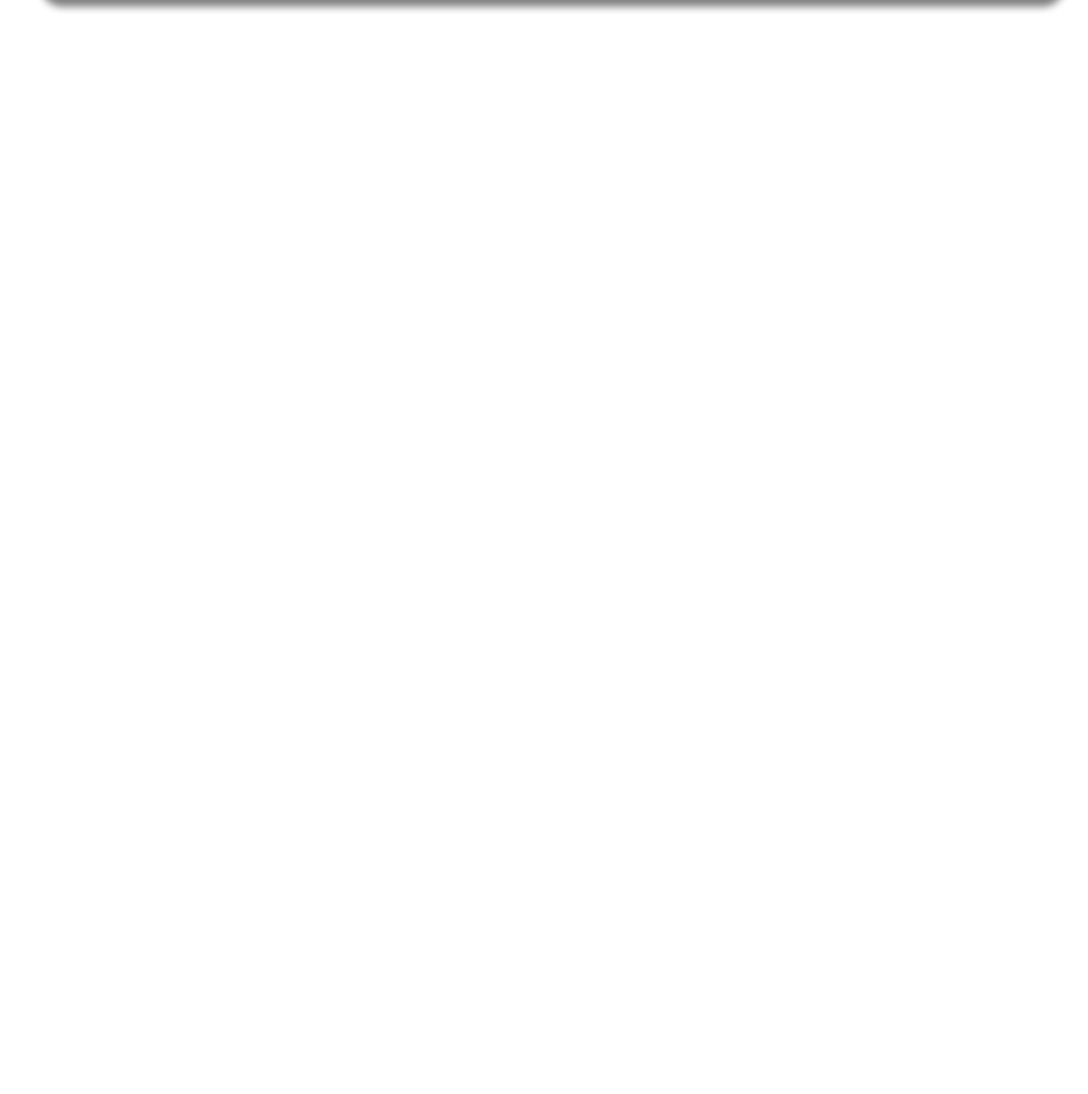
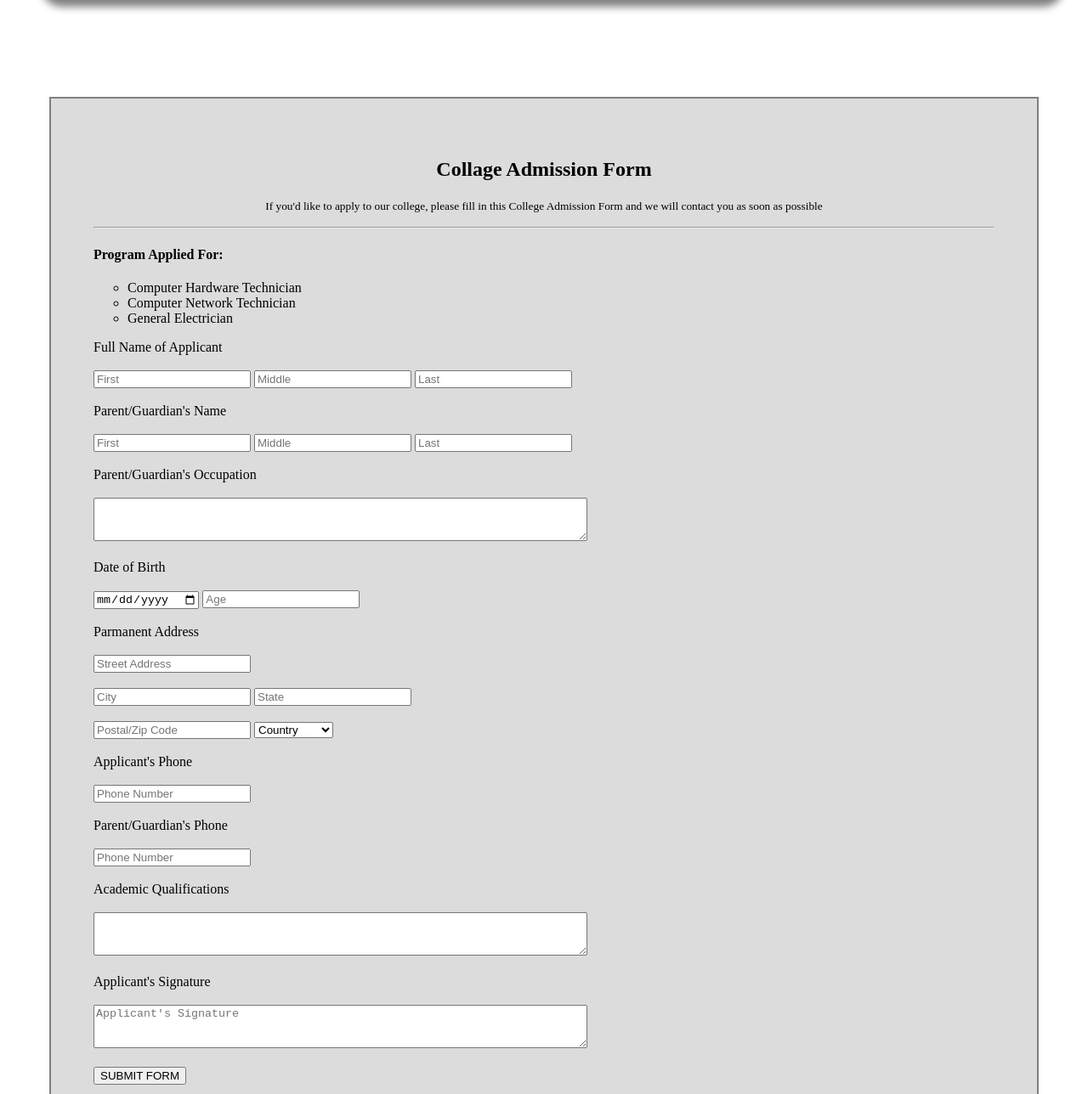
Before and after one commit to bijoymamud/mine-repo, a plain HTML site: page index.html in a window 1280 px wide. Shown: the part 652-1940 px from the top of the page at 85% size. Before the commit the page ends 800 px from the top, so only its background shows below. Drawn offline with Linux system fonts and the light colour scheme.

Commit message:
collage form

```diff
--- a/index.html
+++ b/index.html
@@ -41,5 +41,67 @@
         necessitatibus distinctio?
       </p>
     </div>
+
+    <br /><br />
+    <div class="form">
+      <h2 class="small">Collage Admission Form</h2>
+      <p class="small">
+        <small
+          >If you'd like to apply to our college, please fill in this College
+          Admission Form and we will contact you as soon as possible
+        </small>
+      </p>
+      <hr />
+      <h4>Program Applied For:</h4>
+
+      <ul>
+        <li type="circle">Computer Hardware Technician</li>
+        <li type="circle">Computer Network Technician</li>
+        <li type="circle">General Electrician</li>
+      </ul>
+
+      Full Name of Applicant <br /><br />
+      <input type="text" placeholder="First" />
+      <input type="text" placeholder="Middle" />
+      <input type="text" placeholder="Last" /><br /><br />
+
+      Parent/Guardian's Name <br /><br />
+      <input type="text" placeholder="First" />
+      <input type="text" placeholder="Middle" />
+      <input type="text" placeholder="Last" /><br /><br />
+
+      Parent/Guardian's Occupation <br /><br />
+      <textarea name="" id="" cols="70" rows="03"></textarea><br /><br />
+      Date of Birth <br /><br />
+      <input type="date" />
+      <input type="number" placeholder="Age" /><br /><br />
+      Parmanent Address <br /><br />
+      <input type="text" placeholder="Street Address" /><br /><br />
+      <input type="text" placeholder="City" />
+      <input type="text" placeholder="State" /> <br /><br />
+      <input type="number" placeholder="Postal/Zip Code" />
+      <select>
+        <option value="Country">Country</option>
+        <option value="Country">Bangladesh</option>
+        <option value="Country">India</option>
+        <option value="Country">Sri Lanka</option></select
+      ><br /><br />
+      Applicant's Phone <br /><br />
+      <input type="number" placeholder="Phone Number" /> <br /><br />
+      Parent/Guardian's Phone <br /><br />
+      <input type="number" placeholder="Phone Number" /> <br /><br />
+      Academic Qualifications <br /><br />
+      <textarea name="" id="" cols="70" rows="03"></textarea><br /><br />
+      Applicant's Signature <br /><br />
+      <textarea
+        placeholder="Applicant's Signature"
+        name=""
+        id=""
+        cols="70"
+        rows="03"
+      ></textarea>
+      <br /><br />
+      <button>SUBMIT FORM</button>
+    </div>
   </body>
 </html>
--- a/style.css
+++ b/style.css
@@ -6,3 +6,13 @@
   background-color: gainsboro;
   box-shadow: 10px 10px 10px gray;
 }
+.form {
+  margin: 50px;
+  padding: 50px;
+  border: 2px solid gray;
+  background-color: gainsboro;
+}
+
+.small {
+  text-align: center;
+}
```
